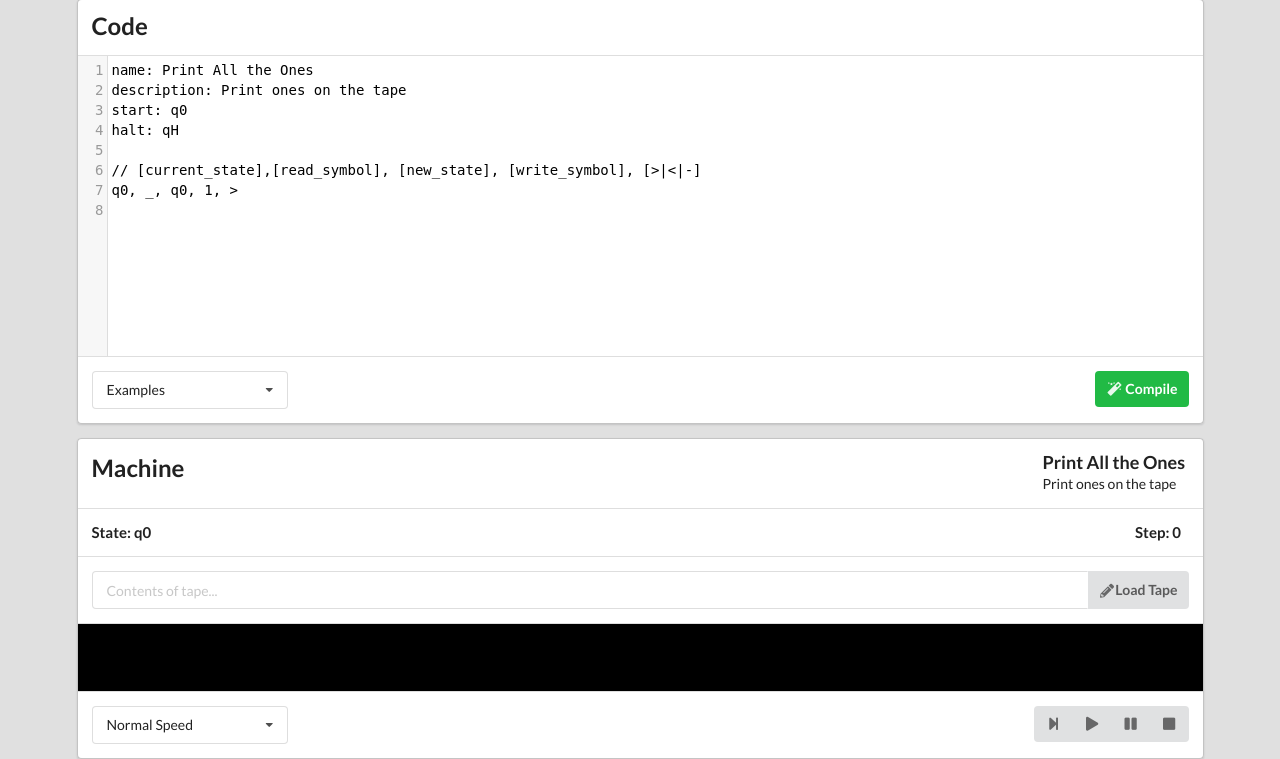
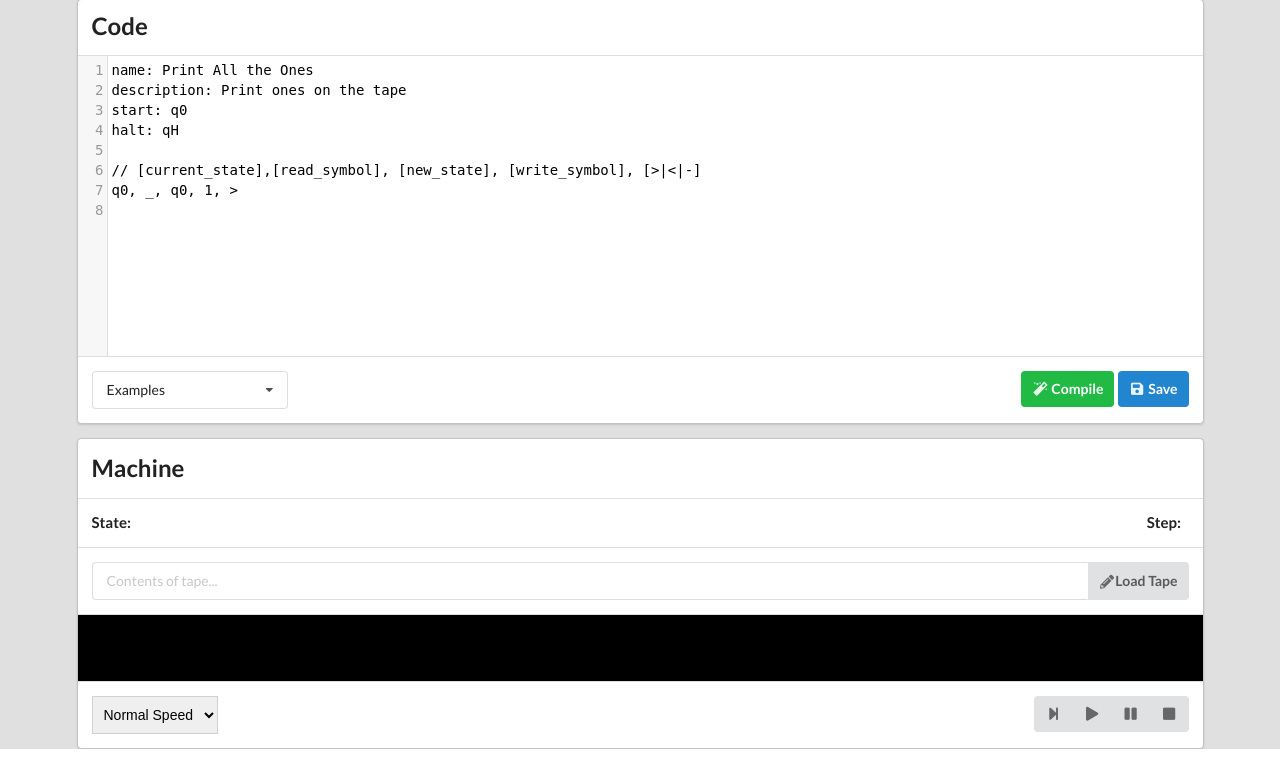
Before and after one commit to CodeGuild-co/tms, a Flask app: page / in a window 1280 px wide. Shown: the part 67-826 px from the top of the page. Run offline with Flask 2, Linux system fonts and the light colour scheme; some libraries are stand-ins or nearby versions.

Commit message:
save button and empty-ish functions

```diff
--- a/static/js/editor.js
+++ b/static/js/editor.js
@@ -20,6 +20,10 @@ $(document).ready(function() {
         }
     }
 
+	function save() {
+		machine.save(editor.getValue());
+	}
+
     function compile() {
         machine.compile(editor.getValue());
     }
--- a/static/js/machine.js
+++ b/static/js/machine.js
@@ -106,6 +106,10 @@ var machine = {
         this.step = 0;
     },
 
+	save: function(code) {
+		this.hard_reset();
+
+
     compile: function(code) {
         this.hard_reset();
         var lines = code.split(/\r\n|\r|\n|\n\r/);
--- a/templates/index.html
+++ b/templates/index.html
@@ -32,11 +32,15 @@ q0, _, q0, 1, >
                 </textarea>
             </div>
             <div class="ui segment">
+				<button class="ui blue labelled icon button right floated action save" onclick="savealert()">
+					<i class="save icon"></i>
+					Save
+				</button>
                 <button class="ui green labelled icon button right floated action compile">
                     <i class="wizard icon"></i>
                     Compile
                 </button>
-                <div class="ui search selection dropdown examples">
+                <div class="ui search selection dropdown left floated examples">
                     Examples <i class="dropdown icon"></i>
                     <div class="menu">
                         <div class="header">Standard</div>
@@ -103,6 +107,9 @@ q0, _, q0, 1, >
             </div>
         </div>
 
+		<script> function savealert() {
+					alert("Copy the new URL to be able to access this code in the future. It is now saved!");
+				} </script>
         <script src="https://cdnjs.cloudflare.com/ajax/libs/jquery/3.1.1/jquery.min.js"></script>
         <script src="https://cdnjs.cloudflare.com/ajax/libs/semantic-ui/2.2.6/semantic.min.js"></script>
         <script src="https://cdnjs.cloudflare.com/ajax/libs/codemirror/5.21.0/codemirror.min.js"></script>
```
